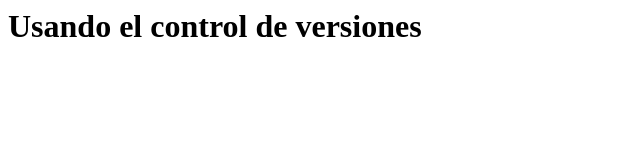
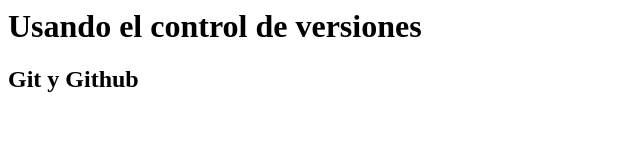
Before and after one commit to josearturo-herna/pruebaFINAL, a plain HTML site: page index.html in a window 1280 px wide. Shown: the whole page, without its empty margins (0-640 px from the left). Drawn offline with Linux system fonts and the light colour scheme.

Commit message:
segunda modificacion

```diff
--- a/index.html
+++ b/index.html
@@ -4,7 +4,7 @@
 	</head>
 	<body>
 		<h1>Usando el control de 		versiones</h1>
-
+	<h2>Git y Github </h2>
 
 	<body>
 
```
